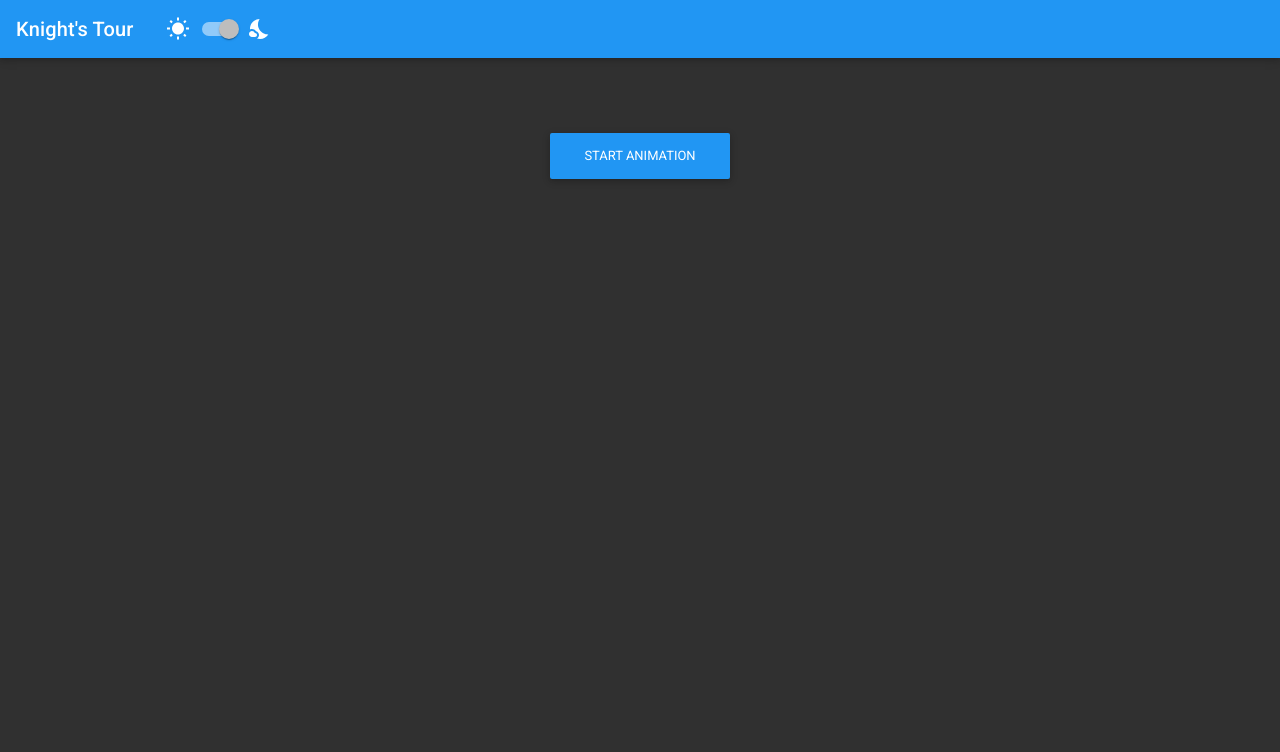
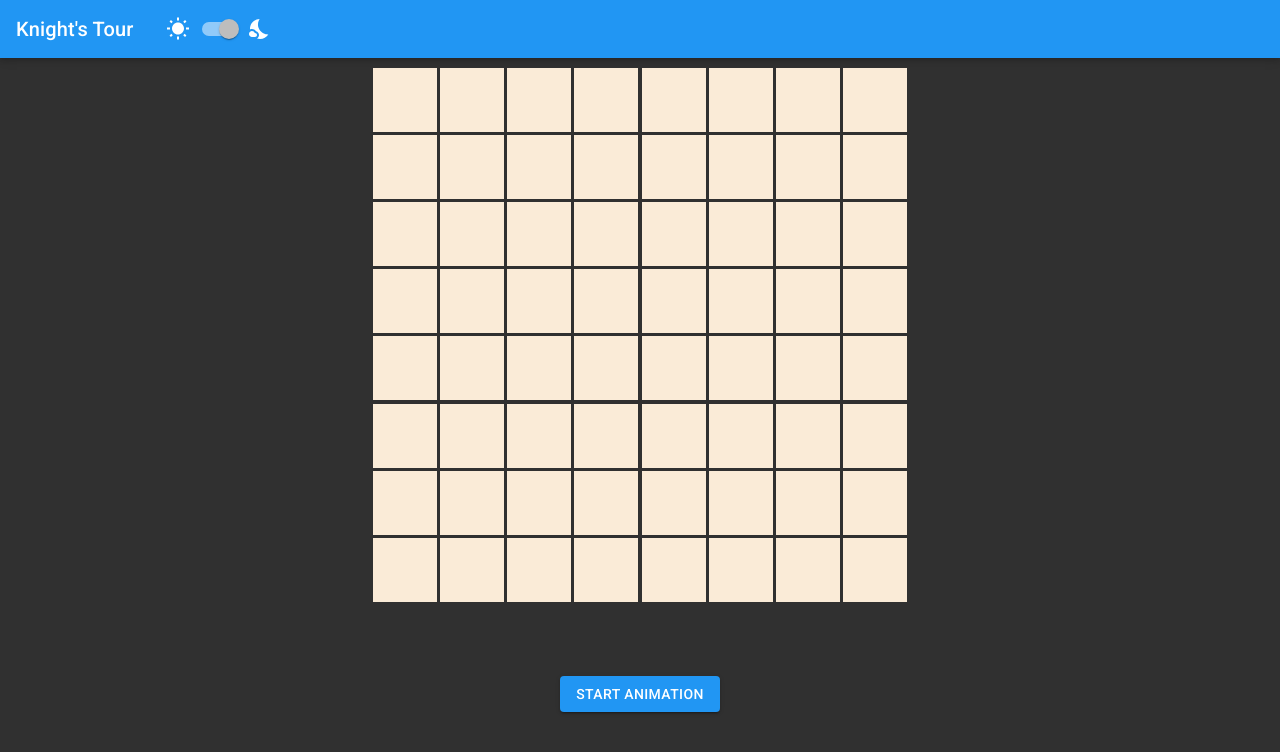
Before and after one commit to KKowalewski24/GoodyLabs-KnightsTour, a React (Create React App) app in the folder frontend/: page / in a window 1280 px wide. Shown: the top 752 px of the page. Built offline with nearby package versions, Linux system fonts and the light colour scheme.

Commit message:
Add partially implemented Board and Cell + add README.md

```diff
--- a/frontend/src/component/board/Board.js
+++ b/frontend/src/component/board/Board.js
@@ -5,27 +5,79 @@ import Cell from "../cell/Cell";
 export const Board = (props) => {
 
   /*----------------------- VARIABLE REGION -----------------------*/
-  const renderRow = () => {
+  const renderRow = (pointY) => {
     return (
-      <>
-        <Cell/>
-        <Cell/>
-        <Cell/>
-        <Cell/>
-        <Cell/>
-        <Cell/>
-        <Cell/>
-        <Cell/>
-      </>
+      <div className="row justify-content-center">
+        <Cell
+          pointX={0}
+          pointY={pointY}
+          onClickChooseCell={props.onClickChooseCell}
+          renderOrderNumber={props.renderOrderNumber}
+        />
+        <Cell
+          pointX={1}
+          pointY={pointY}
+          onClickChooseCell={props.onClickChooseCell}
+          renderOrderNumber={props.renderOrderNumber}
+        />
+        <Cell
+          pointX={2}
+          pointY={pointY}
+          onClickChooseCell={props.onClickChooseCell}
+          renderOrderNumber={props.renderOrderNumber}
+        />
+        <Cell
+          pointX={3}
+          pointY={pointY}
+          onClickChooseCell={props.onClickChooseCell}
+          renderOrderNumber={props.renderOrderNumber}
+        />
+        <Cell
+          pointX={4}
+          pointY={pointY}
+          onClickChooseCell={props.onClickChooseCell}
+          renderOrderNumber={props.renderOrderNumber}
+        />
+        <Cell
+          pointX={5}
+          pointY={pointY}
+          onClickChooseCell={props.onClickChooseCell}
+          renderOrderNumber={props.renderOrderNumber}
+        />
+        <Cell
+          pointX={6}
+          pointY={pointY}
+          onClickChooseCell={props.onClickChooseCell}
+          renderOrderNumber={props.renderOrderNumber}
+        />
+        <Cell
+          pointX={7}
+          pointY={pointY}
+          onClickChooseCell={props.onClickChooseCell}
+          renderOrderNumber={props.renderOrderNumber}
+        />
+      </div>
     );
   };
 
   /*------------------------ RETURN REGION ------------------------*/
   return (
-    renderRow()
+    <>
+      {renderRow(7)}
+      {renderRow(6)}
+      {renderRow(5)}
+      {renderRow(4)}
+      {renderRow(3)}
+      {renderRow(2)}
+      {renderRow(1)}
+      {renderRow(0)}
+    </>
   );
 };
 
-Board.propTypes = {};
+Board.propTypes = {
+  onClickChooseCell: propTypes.func.isRequired,
+  renderOrderNumber: propTypes.func.isRequired,
+};
 
 export default Board;
--- a/frontend/src/component/cell/Cell.css
+++ b/frontend/src/component/cell/Cell.css
@@ -2,4 +2,10 @@
     width: 4rem;
     height: 4rem;
     display: inline-block;
+    background-color: antiquewhite;
+    margin: 0.1rem;
 }
+
+.cell:hover {
+    background-color: red;
+}
--- a/frontend/src/component/cell/Cell.js
+++ b/frontend/src/component/cell/Cell.js
@@ -1,22 +1,26 @@
-import React from "react";
+import React, {useState} from "react";
 import propTypes from "prop-types";
 import "./Cell.css";
 
 export const Cell = (props) => {
 
   /*----------------------- VARIABLE REGION -----------------------*/
-  const sample = () => {
-    alert("abc")
-  };
+  const [pointX] = useState(props.pointX);
+  const [pointY] = useState(props.pointY);
 
   /*------------------------ RETURN REGION ------------------------*/
   return (
-    <div className="cell" onClick={sample}>
-
+    <div className="cell" onClick={() => props.onClickChooseCell(pointX, pointY)}>
+      {props.renderOrderNumber()}
     </div>
   );
 };
 
-Cell.propTypes = {};
+Cell.propTypes = {
+  pointX: propTypes.number.isRequired,
+  pointY: propTypes.number.isRequired,
+  onClickChooseCell: propTypes.func.isRequired,
+  renderOrderNumber: propTypes.func.isRequired,
+};
 
 export default Cell;
--- a/frontend/src/page/home-page/HomePage.js
+++ b/frontend/src/page/home-page/HomePage.js
@@ -1,26 +1,26 @@
-import React, {useEffect, useState} from "react";
+import React, {useState} from "react";
 import axios from "axios";
 import Board from "../../component/board/Board";
-import FetchDataController from "../../component/util/fetch-data-controller/FetchDataController";
 import {GlobalStyles} from "../../main/GlobalStyles";
-import {API_LINK, PATH_HOME} from "../../constants";
+import {API_LINK} from "../../constants";
+import Button from "@material-ui/core/Button";
 
 export const HomePage = (props) => {
 
   /*----------------------- VARIABLE REGION -----------------------*/
-  const [pointX, setPointX] = useState();
-  const [pointY, setPointY] = useState();
+  const [chosenPointX, setChosenPointX] = useState();
+  const [chosenPointY, setChosenPointY] = useState();
 
   const [chessBoard, setChessBoard] = useState([]);
   const [isLoaded, setIsLoaded] = useState(false);
   const [isError, setIsError] = useState(false);
   const globalStyles = GlobalStyles();
 
-  const onClickGetSolution = () => {
+  const fetchSolution = (chosenPointX, chosenPointY) => {
     axios.get(API_LINK, {
       params: {
-        pointx: pointX,
-        pointy: pointY
+        pointx: chosenPointX,
+        pointy: chosenPointY
       }
     })
       .then((res) => {
@@ -34,30 +34,43 @@ export const HomePage = (props) => {
       });
   };
 
+  const onClickChooseCell = (pointX, pointY) => {
+    setChosenPointX(pointX);
+    setChosenPointY(pointY);
+    console.log(pointX, pointY)
+  };
+
+  const renderOrderNumber = () => {
+    return (
+      <div>
+        {/*{orderNumber}*/}
+      </div>
+    );
+  };
+
+  const onClickStartAnimation = () => {
+    fetchSolution();
+  };
+
   /*------------------------ RETURN REGION ------------------------*/
   return (
-    // <FetchDataController
-    //   isLoaded={isLoaded}
-    //   isError={isError}
-    //   errorMessageObject={{
-    //     message: "Error during loading",
-    //     redirectPath: PATH_HOME,
-    //     redirectMessage: "Refresh Page",
-    //     styles: globalStyles.materialBlueFont,
-    //   }}
-    // >
-    <div className="container">
-      <Board/>
+    <div className="container my-2">
+      <Board
+        onClickChooseCell={onClickChooseCell}
+        renderOrderNumber={renderOrderNumber}
+      />
 
-      <div className="row justify-content-center">
-        <button className={"btn " + globalStyles.materialBlueBackground}
-          onClick={onClickGetSolution}>
+      <div className="row justify-content-center m-5">
+        {/*<button className={"btn " + globalStyles.materialBlueBackground}*/}
+        {/*        onClick={onClickStartAnimation}>*/}
+        {/*  Start Animation*/}
+        {/*</button>*/}
+        <Button onClick={onClickStartAnimation} className="mt-4" variant="contained" color="primary">
           Start Animation
-        </button>
+        </Button>
       </div>
 
     </div>
-    // </FetchDataController>
   );
 };
 
```
Also changed, not shown: 1 other file (tests, documents, lock files or other folders).
